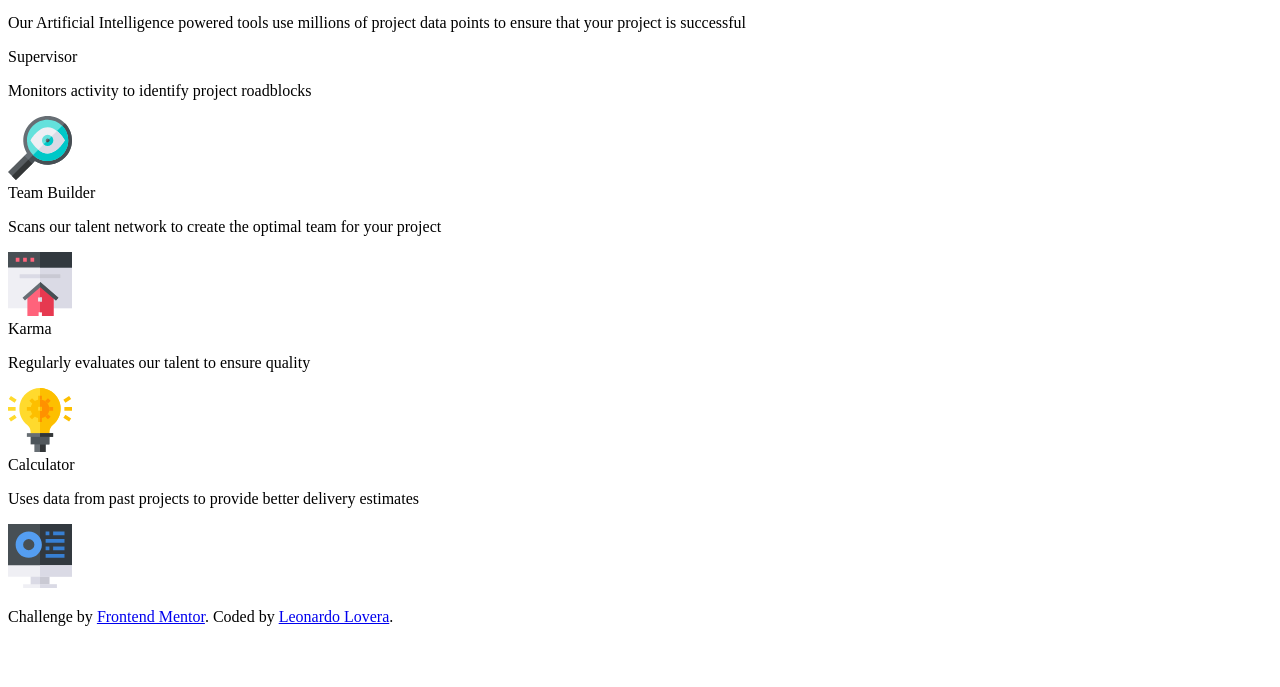
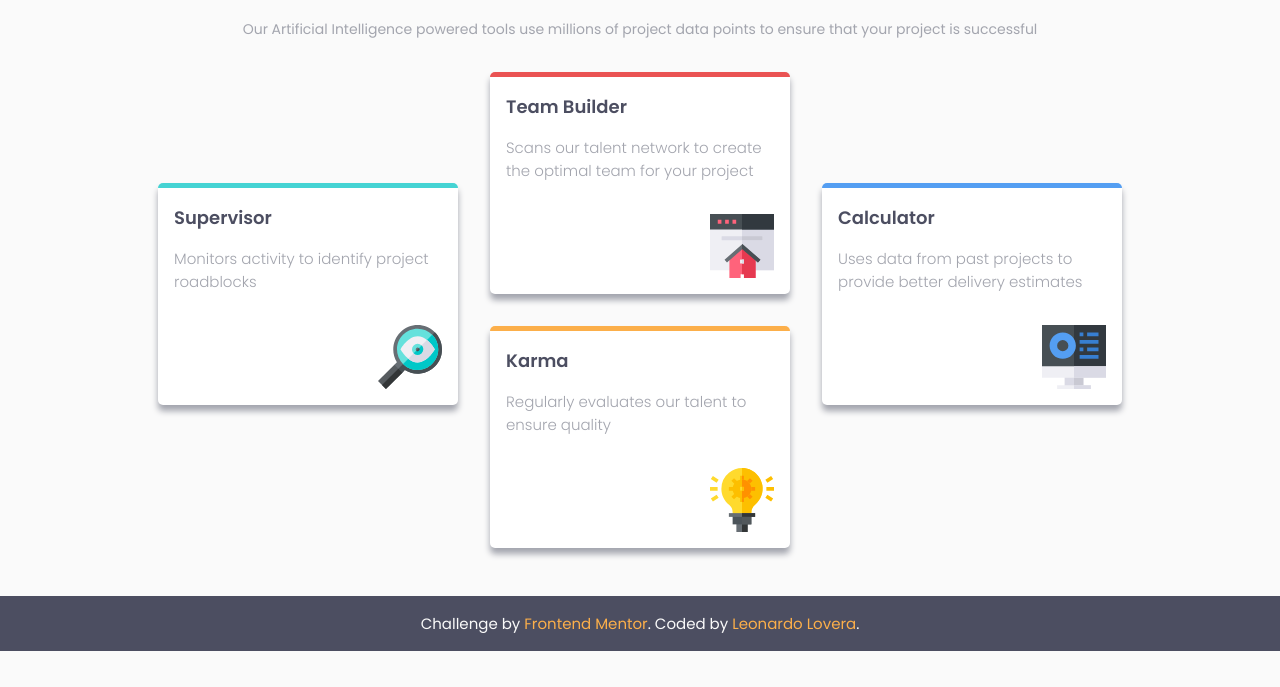
Before and after one commit to leoscabyx/fourCard, a plain HTML site: page index.html in a window 1280 px wide. Shown: the part 113-800 px from the top of the page. Drawn offline with nearby package versions, Linux system fonts and the light colour scheme; files that its build step writes are made by us from their sources.

Commit message:
agregando los estilos (movil, desktop)

```diff
--- a/index.html
+++ b/index.html
@@ -14,45 +14,45 @@
 </head>
 <body>
 
-	<h1>Reliable, efficient delivery</h1>
-	<h2>Powered by Technology</h2>
+	<h1 class="titulo">Reliable, efficient delivery</h1>
+	<h2 class="subtitulo">Powered by Technology</h2>
 
-	<p>Our Artificial Intelligence powered tools use millions of project data points
+	<p class="descripcion">Our Artificial Intelligence powered tools use millions of project data points
 		to ensure that your project is successful</p>
 
 	<div class="contenedor">
 
 		<div class="card">
 			<span class="card__titulo">Supervisor</span>
-			<p class="card__subtitlo">Monitors activity to identify project roadblocks</p>
+			<p class="card__subtitulo">Monitors activity to identify project roadblocks</p>
 			<img class="card__img" src="images/icon-supervisor.svg" alt="Supervisor Imagen">
 		  </div>
 
 		  <div class="card">
 			<span class="card__titulo">Team Builder</span>
-			<p class="card__subtitlo">Scans our talent network to create the optimal team for your project</p>
+			<p class="card__subtitulo">Scans our talent network to create the optimal team for your project</p>
 			<img class="card__img" src="images/icon-team-builder.svg" alt="Team Builder Imagen">
 		  </div>
 
 		  <div class="card">
 			<span class="card__titulo">Karma</span>
-			<p class="card__subtitlo">Regularly evaluates our talent to ensure quality</p>
+			<p class="card__subtitulo">Regularly evaluates our talent to ensure quality</p>
 			<img class="card__img" src="images/icon-karma.svg" alt="Karma Imagen">
 		  </div>
 
 		  <div class="card">
 			<span class="card__titulo">Calculator</span>
-			<p class="card__subtitlo">Uses data from past projects to provide better delivery estimates</p>
+			<p class="card__subtitulo">Uses data from past projects to provide better delivery estimates</p>
 			<img class="card__img" src="images/icon-calculator.svg" alt="Calculator Imagen">
 		  </div>
 
 
 	</div>
 
-	<footer>
-		<p class="attribution">
-			Challenge by <a href="https://www.frontendmentor.io?ref=challenge" target="_blank">Frontend Mentor</a>.
-			Coded by <a href="#">Leonardo Lovera</a>.
+	<footer class="footer">
+		<p class="footer__atribucion">
+			Challenge by <a class="footer__enlace" href="https://www.frontendmentor.io?ref=challenge" target="_blank">Frontend Mentor</a>.
+			Coded by <a class="footer__enlace" href="https://www.linkedin.com/in/leonardolovera/" target="_blank">Leonardo Lovera</a>.
 		</p>
 	</footer>
 </body>
--- a/scss/styles.scss
+++ b/scss/styles.scss
@@ -0,0 +1,140 @@
+$colorDark: hsl(234, 12%, 34%);
+$colorLight: hsl(0, 0%, 98%);
+$colorGrey: hsl(229, 6%, 66%);
+
+//- Red: hsl(0, 78%, 62%)
+//- Cyan: hsl(180, 62%, 55%)
+//- Orange: hsl(34, 97%, 64%)
+//- Blue: hsl(212, 86%, 64%)
+
+*, *::before, *::after {
+    margin: 0;
+    padding: 0;
+    box-sizing: border-box;
+}
+
+body {
+    font-family: 'Poppins', sans-serif;
+    font-size: 15px;
+
+    background-color: $colorLight;
+}
+
+.titulo, .subtitulo {
+    font-size: 22px;
+    margin: 0 1rem;
+    text-align: center;
+}
+
+.titulo {
+    font-weight: 300;
+    padding-top: 50px;
+}
+
+.subtitulo {
+    font-weight: 600;
+}
+
+.descripcion {
+    color: $colorGrey;
+    text-align: center;
+    font-size: 14px;
+    padding: 1rem 0;
+    margin: 0 1rem;
+}
+
+.contenedor {
+    display: flex;
+    flex-direction: column;
+    align-items: center;
+    padding: 1rem 0;
+
+    @media screen and (min-width:768px) {
+        & {
+            max-width: 1024px;
+            margin: 0 auto;
+            flex-direction: row;
+            flex-wrap: wrap;
+            justify-content: center;
+
+        }
+    }
+
+}
+
+.card {
+    flex: 0 1 200px;
+    margin: 0 1rem 2rem;
+    padding: 1rem;
+    max-width: 300px;
+
+    background-color: #fff;
+    border-radius: 5px;
+
+    box-shadow: 0 6px 6px $colorGrey;
+
+    @media screen and (min-width:768px) {
+        & {
+            flex: 0 1 300px;
+
+        }
+        &:nth-child(3) {
+            order: 1;
+        }
+
+        &:nth-child(1), &:nth-child(4)  {
+            transform: translateY(50%);
+        }
+    }
+
+    &:nth-child(1) {
+        border-top: 5px solid hsl(180, 62%, 55%);
+    }
+
+    &:nth-child(2) {
+        border-top: 5px solid hsl(0, 78%, 62%);
+    }
+
+    &:nth-child(3) {
+        border-top: 5px solid hsl(34, 97%, 64%);
+    }
+
+    &:nth-child(4) {
+        border-top: 5px solid hsl(212, 86%, 64%);
+    }
+
+    &__titulo {
+        font-size: 18px;
+        font-weight: 600;
+        color: $colorDark;
+    }
+
+    &__subtitulo {
+
+        font-weight: 300;
+        color: $colorGrey;
+        margin: 1rem 0 2rem;
+    }
+
+    &__img {
+
+        display: block;
+        margin-left: auto;
+    }
+
+
+}
+
+.footer {
+    background-color: $colorDark;
+    color: $colorLight;
+    &__atribucion {
+        padding: 1rem 0;
+        text-align: center;
+    }
+
+    &__enlace {
+        color: hsl(34, 97%, 64%);
+        text-decoration: none;
+    }
+}
```
Also changed, not shown: css/styles.css (added).
